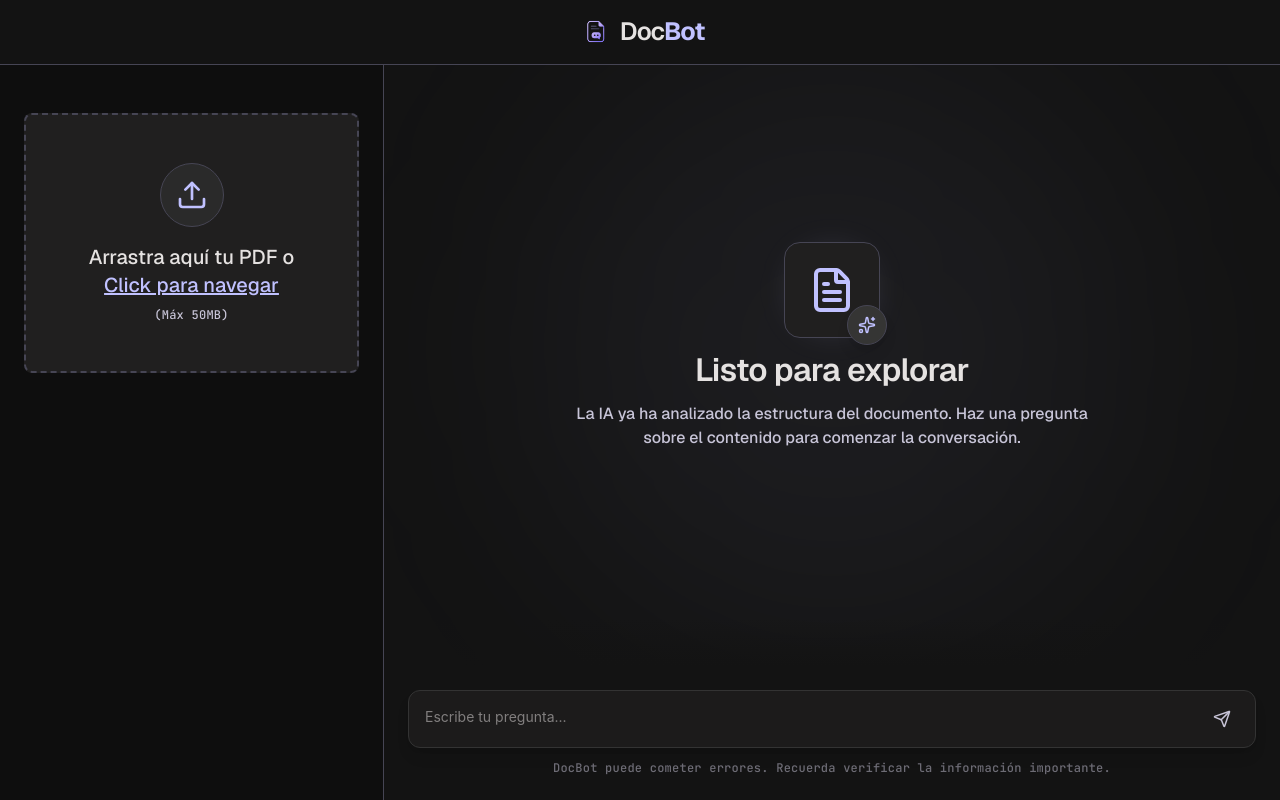
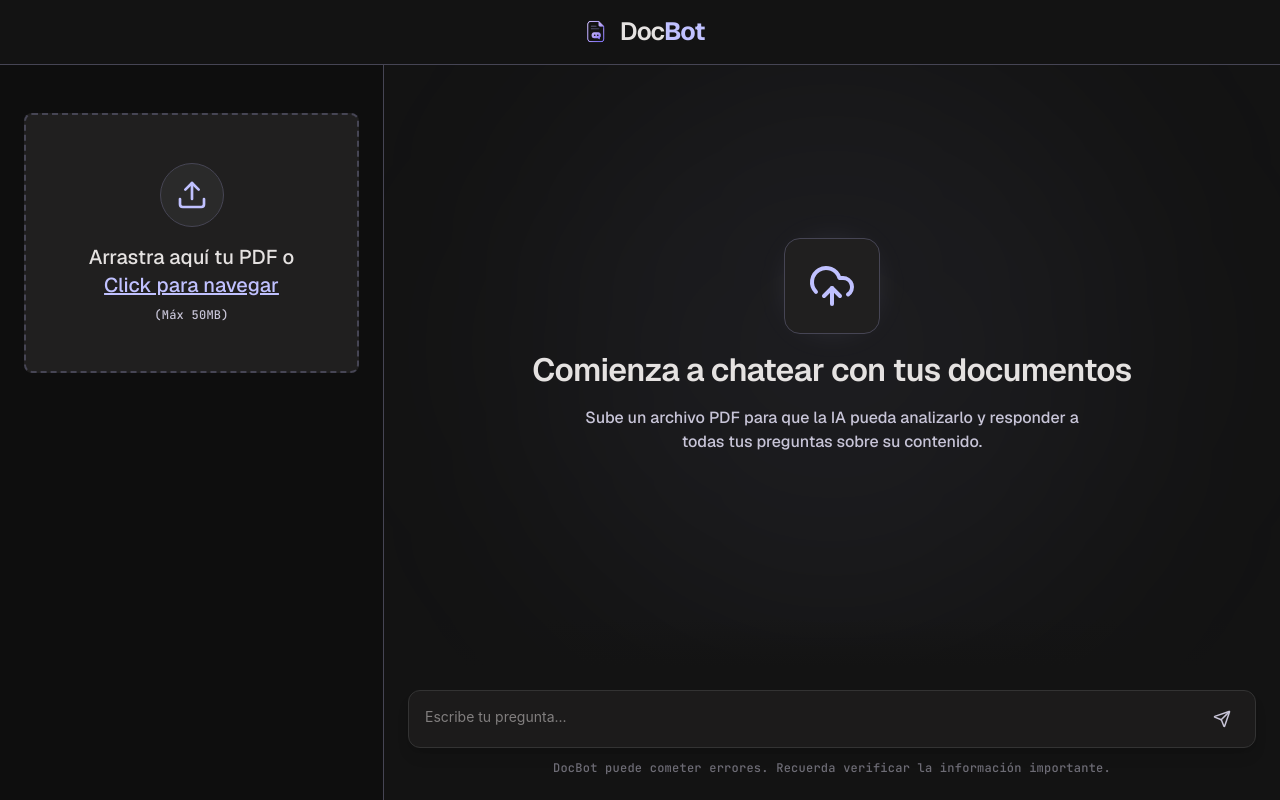
Before and after one commit to josegijon/DocBot, a React (Vite) app in the folder frontend/: page / in a window 1280 px wide. Built offline with nearby package versions, Linux system fonts and the light colour scheme.

Commit message:
feat: improve ChatOnboarding component with new messages and display logic

```diff
--- a/frontend/src/components/ChatOnboarding.tsx
+++ b/frontend/src/components/ChatOnboarding.tsx
@@ -1,4 +1,4 @@
-import { FileText, Sparkles } from "lucide-react"
+import { FileText, Sparkles, UploadCloud } from "lucide-react"
 
 interface ChatOnboardingProps {
     filename: string | null
@@ -6,25 +6,44 @@ interface ChatOnboardingProps {
 
 export const ChatOnboarding = ({ filename }: ChatOnboardingProps) => {
     return (
-        <div className="flex-1 flex flex-col items-center justify-center relative h-full">
+        <div className="flex-1 flex flex-col items-center justify-center relative h-full p-6">
             <div className="absolute top-1/2 left-1/2 -translate-x-1/2 -translate-y-1/2 w-150 h-150 bg-primary/5 rounded-full blur-[120px] pointer-events-none"></div>
 
-            <div className="max-w-3xl w-full flex flex-col items-center gap-3 text-center z-10">
+            <div className="max-w-3xl w-full flex flex-col items-center gap-4 text-center z-10">
+
                 <div className="relative group">
                     <div className="absolute inset-0 bg-primary/20 blur-xl rounded-full scale-75 group-hover:scale-100 transition-transform duration-700"></div>
                     <div className="relative w-24 h-24 bg-surface-container border border-outline-variant rounded-2xl flex items-center justify-center text-primary">
-                        <FileText size={48} />
+                        {filename ? <FileText size={48} /> : <UploadCloud size={48} />}
+
+                        {filename && (
                             <div className="absolute -bottom-2 -right-2 w-10 h-10 bg-surface-container-highest border border-outline-variant rounded-full flex items-center justify-center shadow-lg">
                                 <Sparkles size={18} />
                             </div>
+                        )}
                     </div>
                 </div>
+
+                {filename ? (
+                    <>
                         <h2 className="font-geist text-headline-lg text-on-surface tracking-tight">
                             Listo para explorar <span className="text-primary font-jetbrains italic">{filename}</span>
                         </h2>
-                <p className="font-geist text-body-lg text-on-surface-variant max-w-lg">
-                    La IA ya ha analizado la estructura del documento. Haz una pregunta sobre el contenido para comenzar la conversación.
+                        <p className="font-geist text-body-lg text-on-surface-variant max-w-lg balance">
+                            La IA ya ha analizado el documento. Haz tu primera pregunta para comenzar la conversación.
                         </p>
+                    </>
+                ) : (
+                    <>
+                        <h2 className="font-geist text-headline-lg text-on-surface tracking-tight">
+                            Comienza a chatear con tus documentos
+                        </h2>
+                        <p className="font-geist text-body-lg text-on-surface-variant max-w-lg balance">
+                            Sube un archivo PDF para que la IA pueda analizarlo y responder a todas tus preguntas sobre su contenido.
+                        </p>
+                    </>
+                )}
+
             </div>
         </div>
     )
```
Lines whose indentation alone changed are shown as unchanged.
